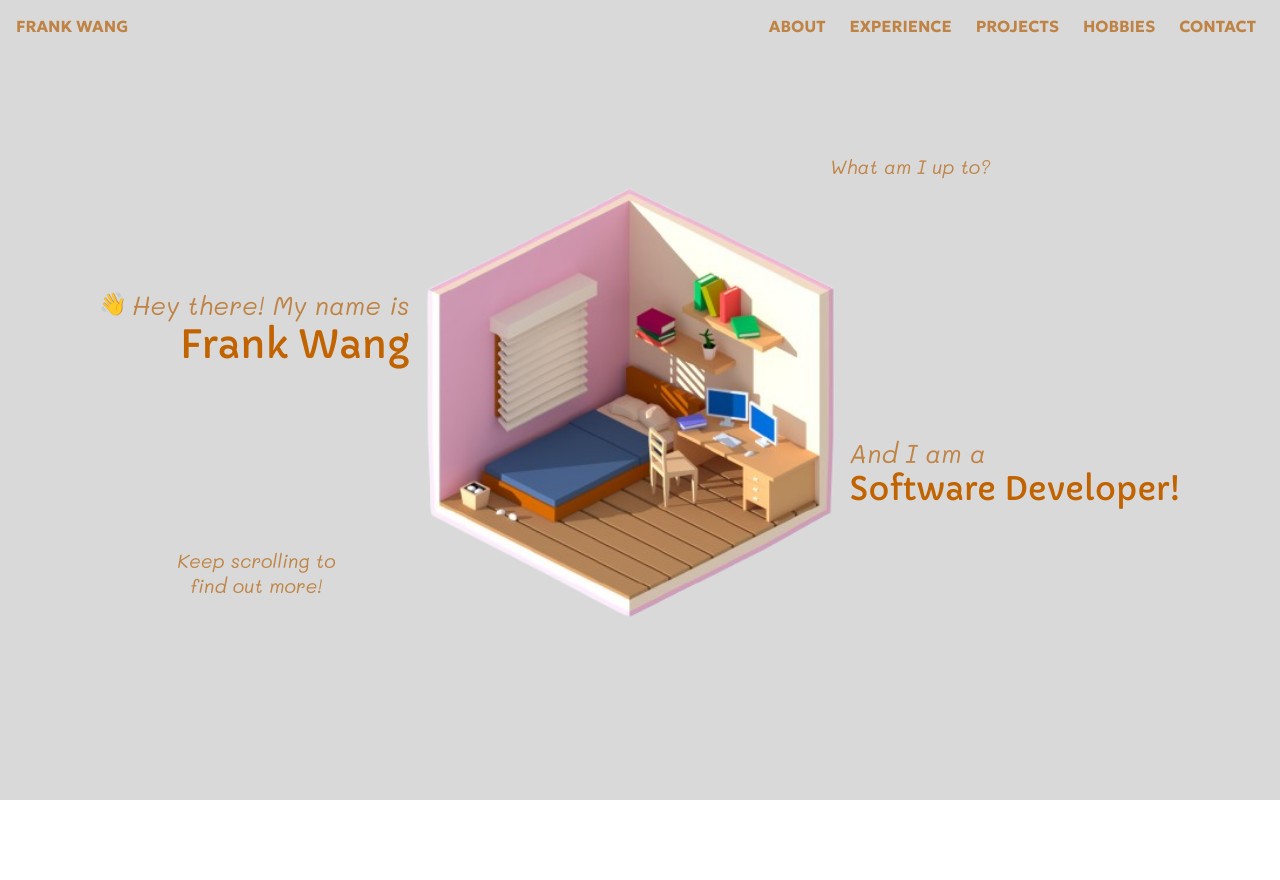
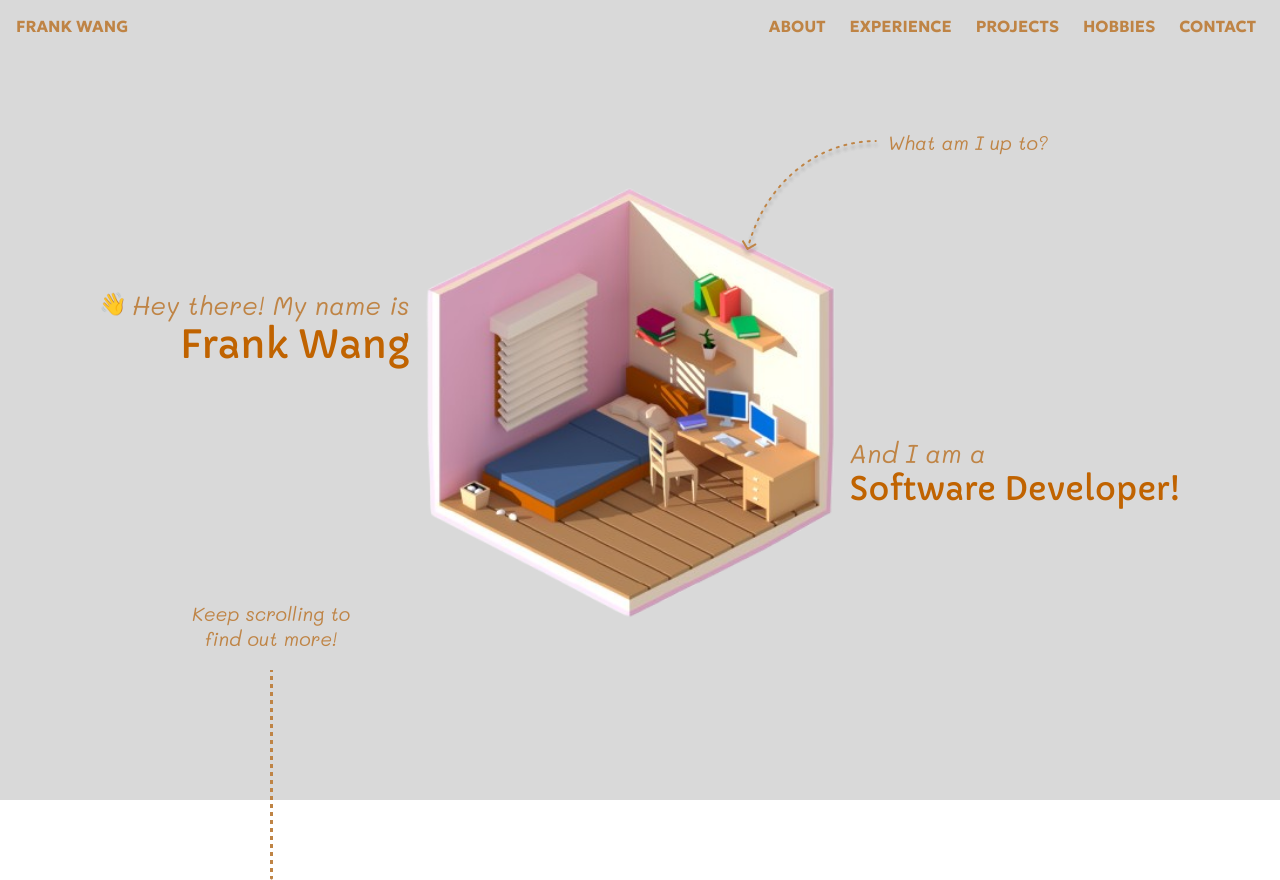
Before and after one commit to fwang2000/fwang2000.github.io, a plain HTML site: page index.html in a window 1280 px wide. Before the commit the page ends 800 px from the top, so only its background shows below. Drawn offline with Linux system fonts and the light colour scheme.

Commit message:
feat: add arrow asset and styling

```diff
--- a/css/style.css
+++ b/css/style.css
@@ -3,8 +3,6 @@ html, body {
     margin: 0;
     scroll-behavior: smooth;
 }
-
-/* CLASS STYLING */
 
 .snap-container {
     height: 100vh;
@@ -23,6 +21,8 @@ html, body {
     scroll-snap-align: start;
 }
 
+/* LANDING SECTION CLASSES*/
+
 .landing-para {
     font-family: mali-italic;
     font-size: 2vw;
@@ -37,14 +37,13 @@ html, body {
     color: #c06300;
 }
 
-/* ID STYLING */
+/* LANDING SECTION IDS */
 
 #landing {
     background-color: #d9d9d9;
-    position: relative;
 }
 
-#landing-header {
+#landing-nav-header {
     font-family: geologica-bold;
     color: #bf8445;
     font-size: 2vh;
@@ -52,7 +51,7 @@ html, body {
     justify-content: space-between;
 }
 
-#landing-navbar {
+#landing-nav-bar {
     float: right;
 }
 
@@ -110,6 +109,20 @@ html, body {
     font-size: 2.5vw;
 }
 
+#keep-scrolling-group {
+    position: absolute;
+    bottom: -10%;
+    left: 15%;
+    display: flex;
+    flex-direction: column;
+    align-items: center;
+}
+
+#keep-scrolling-text {
+    font-size: 1.5vw;
+    text-align: center;
+}
+
 #animation-container {
     position: relative;
     display: flex;
@@ -122,23 +135,22 @@ html, body {
     width: auto;
 }
 
+#up-to-group {
+    position: absolute;
+    display: flex;
+    right: -15vw;
+    top: -5vh;
+}
+
 #up-to-text {
-    position: absolute;
-    align-self: center;
-    text-align: justify;
-    top: -2vw;
-    right: -11vw;
     font-size: 1.5vw;
     white-space: nowrap;
+    transform: translate(0.5vw, -0.8vw);
 }
 
-#scroll-hint {
-    position: absolute;
-    font-size: 1.5vw;
-    text-align: center;
-    align-self: center;
-    left: 25%;
-    transform: translateY(20vh)
+#up-to-arrow {
+   width: auto;
+   height: auto;
 }
 
 /* Assets */
--- a/index.html
+++ b/index.html
@@ -7,9 +7,9 @@
     <body>
         <main class="snap-container">
             <section class="snap-section" id="landing">
-                <header id="landing-header">
+                <header id="landing-nav-header">
                     <p id="landing-name">FRANK WANG</p>
-                    <nav id="landing-navbar">
+                    <nav id="landing-nav-bar">
                         <ul id="landing-list">
                             <li>ABOUT</li>
                             <li>EXPERIENCE</li>
@@ -26,21 +26,24 @@
                             <p class="landing-para">Hey there! My name is</p>
                         </div>
                         <h1 class="landing-heading" id="landing-heading-name">Frank Wang</h1>
-                        <div class="landing-para" id="scroll-hint">
-                            <p>Keep scrolling to<br>find out more!</p>
-                        </div>
                     </div>
                     <div id="animation-container">
                         <img id="animation" src="assets/images/bedroom-temp.png">
-                        <div>
+                        <div id="up-to-group">
+                            <img id="up-to-arrow" src="assets/images/up-to-arrow.png">
                             <p class="landing-para" id="up-to-text">What am I up to?</p>
                         </div>
-                        <span class="arrow"></span>
                     </div>
                     <div id="right-text">
                         <p class="landing-para">And I am a</p>
                         <h1 class="landing-heading" id="landing-heading-title">Software Developer!</h1>
                     </div>
+                </div>
+                <div id="keep-scrolling-group">
+                    <div class="landing-para" id="keep-scrolling-text">
+                        <p>Keep scrolling to<br>find out more!</p>
+                    </div>
+                    <img id="keep-scrolling-arrow" src="assets/images/keep-scrolling-arrow.png">
                 </div>
             </section>
             <section class="snap-section" id="about">
```
Also changed, not shown: assets/images/keep-scrolling-arrow.png (added), assets/images/up-to-arrow.png (added).
